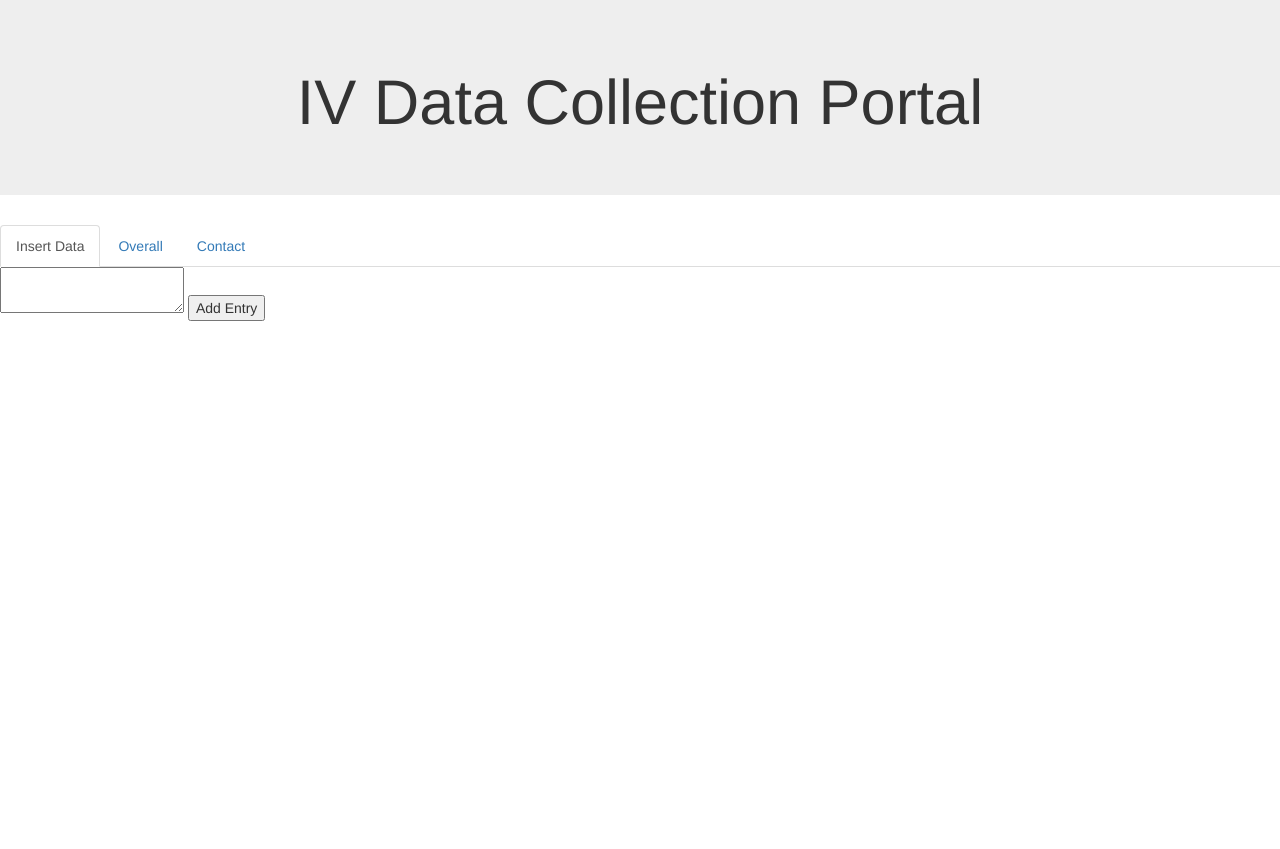
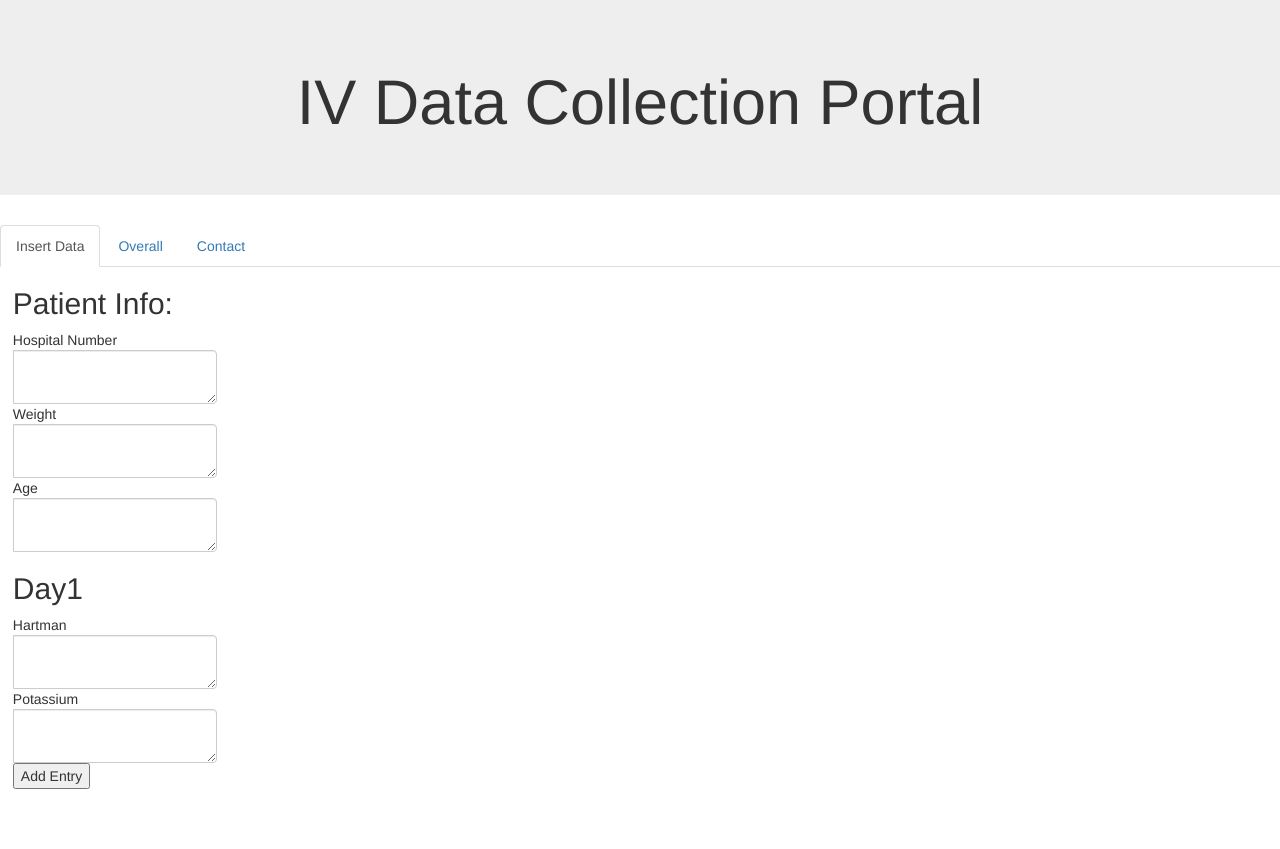
Before and after one commit to OmarElsebaey001/iv-data-collection-and-visualization, a Flask app: page / in a window 1280 px wide. Before the commit the page ends 321 px from the top, so only its background shows below. Run offline with Flask 2, Linux system fonts and the light colour scheme; data that the repository does not hold is empty; some libraries are stand-ins or nearby versions.

Commit message:
Update first_page.html

```diff
--- a/templates/first_page.html
+++ b/templates/first_page.html
@@ -6,6 +6,7 @@
   <link rel="stylesheet" href="https://maxcdn.bootstrapcdn.com/bootstrap/3.4.1/css/bootstrap.min.css">
   <script src="https://ajax.googleapis.com/ajax/libs/jquery/3.5.1/jquery.min.js"></script>
   <script src="https://maxcdn.bootstrapcdn.com/bootstrap/3.4.1/js/bootstrap.min.js"></script>
+  <link rel="stylesheet" href="https://cdn.datatables.net/1.10.25/css/jquery.dataTables.min.css">
   <title>IV Audit Data Collection</title>
 </head>
 <body>
@@ -18,12 +19,41 @@
         <li role="presentation"><a href="#">Contact</a></li>
     </ul>
 
-
+<div style="padding-left: 1%;padding-right: 1%;">
 <form class='form' method="POST">
-    <textarea name="content" id="entry" class='form__textarea'></textarea>
+    <h2>Patient Info:</h2>
+    <div class="input-group">
+        <div class="input-group-prepend">
+          <span class="input-group-text">Hospital Number</span>
+        </div>
+        <textarea name="host_num" class="form-control" aria-label="Hospital Number"></textarea>
+    </div>
+    <div class="input-group">
+        <div class="input-group-prepend">
+          <span class="input-group-text">Weight</span>
+        </div>
+        <textarea name="weight" class="form-control" aria-label="Weight"></textarea>
+    </div>
+    <div class="input-group">
+        <div class="input-group-prepend">
+          <span class="input-group-text">Age</span>
+        </div>
+        <textarea name="age" class="form-control" aria-label="Age"></textarea>
+    </div>
+    <h2>Day1</h2>
+    <div class="input-group">
+        <div class="input-group-prepend">
+          <span class="input-group-text">Hartman</span>
+        </div>
+        <textarea name="d1_hartman" class="form-control" aria-label="Hartman"></textarea>
+    </div>
+    <div class="input-group">
+        <div class="input-group-prepend">
+          <span class="input-group-text">Potassium</span>
+        </div>
+        <textarea name="d1_pot" class="form-control" aria-label="Potassium"></textarea>
+    </div>
     <button type=submit class="form__submit">Add Entry</button>
 </form>
-<div>
 </div>
-</body>
-</html>
+<br><br><br>
```
